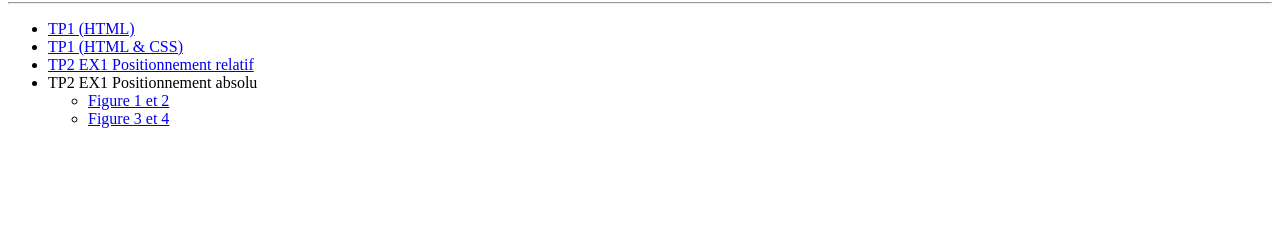
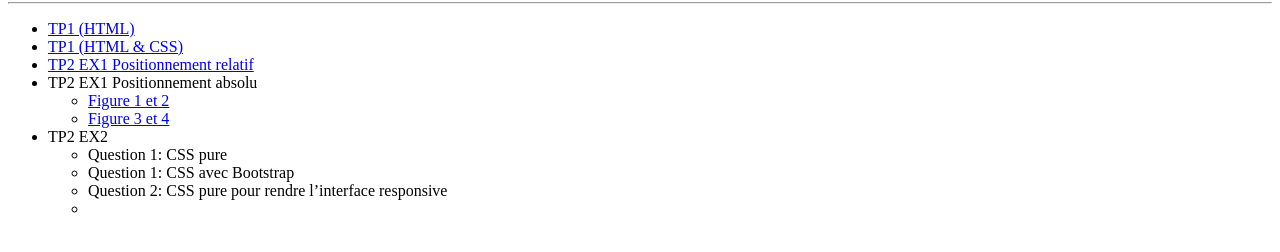
Before and after one commit to Omaima52/Omaima.github.io, a plain HTML site: page index.html in a window 1280 px wide. Shown: the part 78-330 px from the top of the page. Drawn offline with Linux system fonts and the light colour scheme.

Commit message:
Update index.html

```diff
--- a/index.html
+++ b/index.html
@@ -18,6 +18,13 @@
       <li><a href="TP2\EX1_Figure1_2_Pabsolu.html">Figure 1 et 2</a></li>
       <li><a href="TP2\EX1_Figure3_4_Pabsolu.html">Figure 3 et 4</a></li>
     </ul>
+    <li>TP2 EX2</li>
+    <ul>
+      <li>Question 1: CSS pure</li>
+      <li>Question 1: CSS avec Bootstrap</li>
+      <li>Question 2: CSS pure pour rendre l’interface responsive</li>
+      <li></li>
+    </ul>
 
     </ul>
   </p>
```
